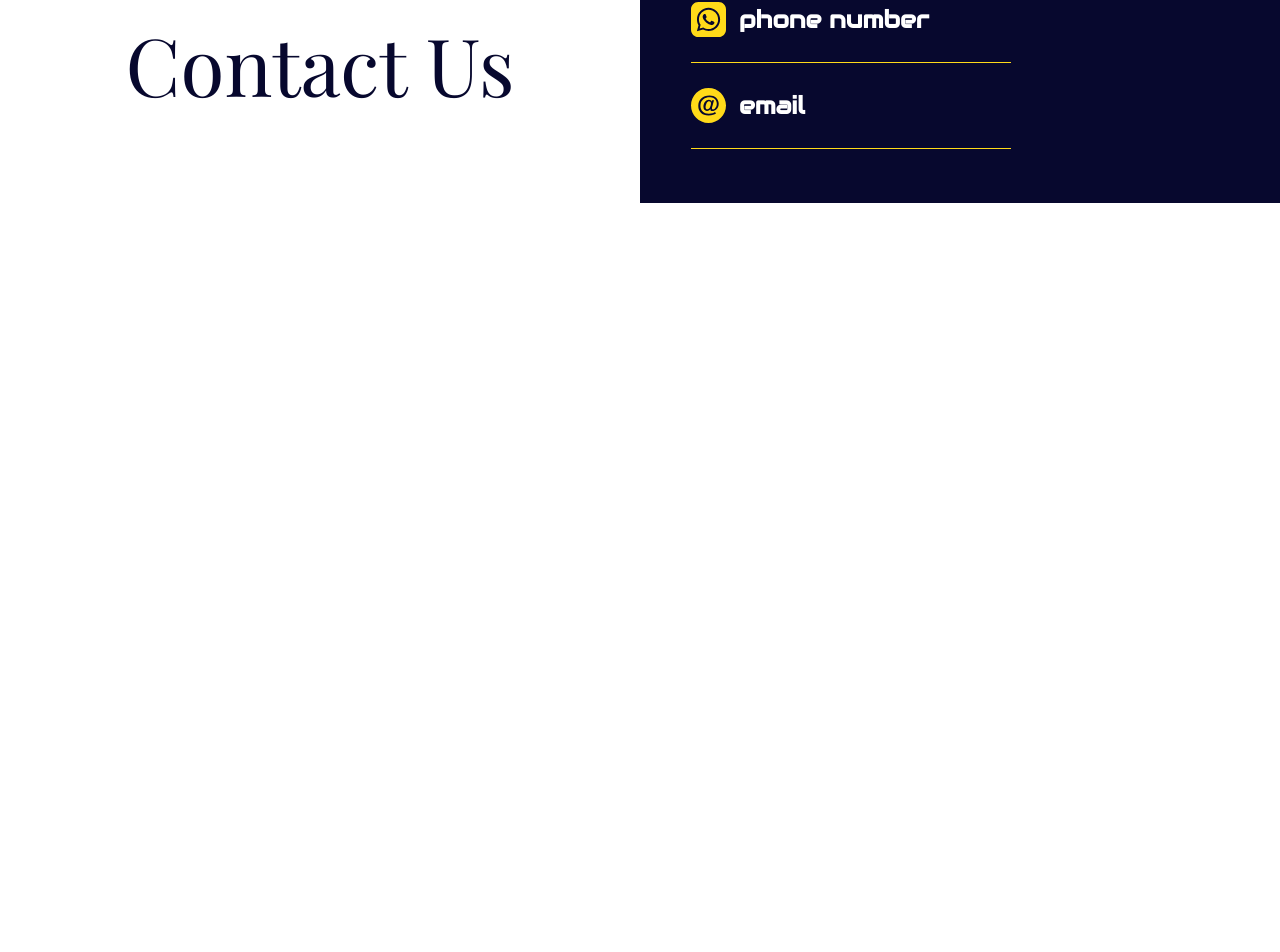
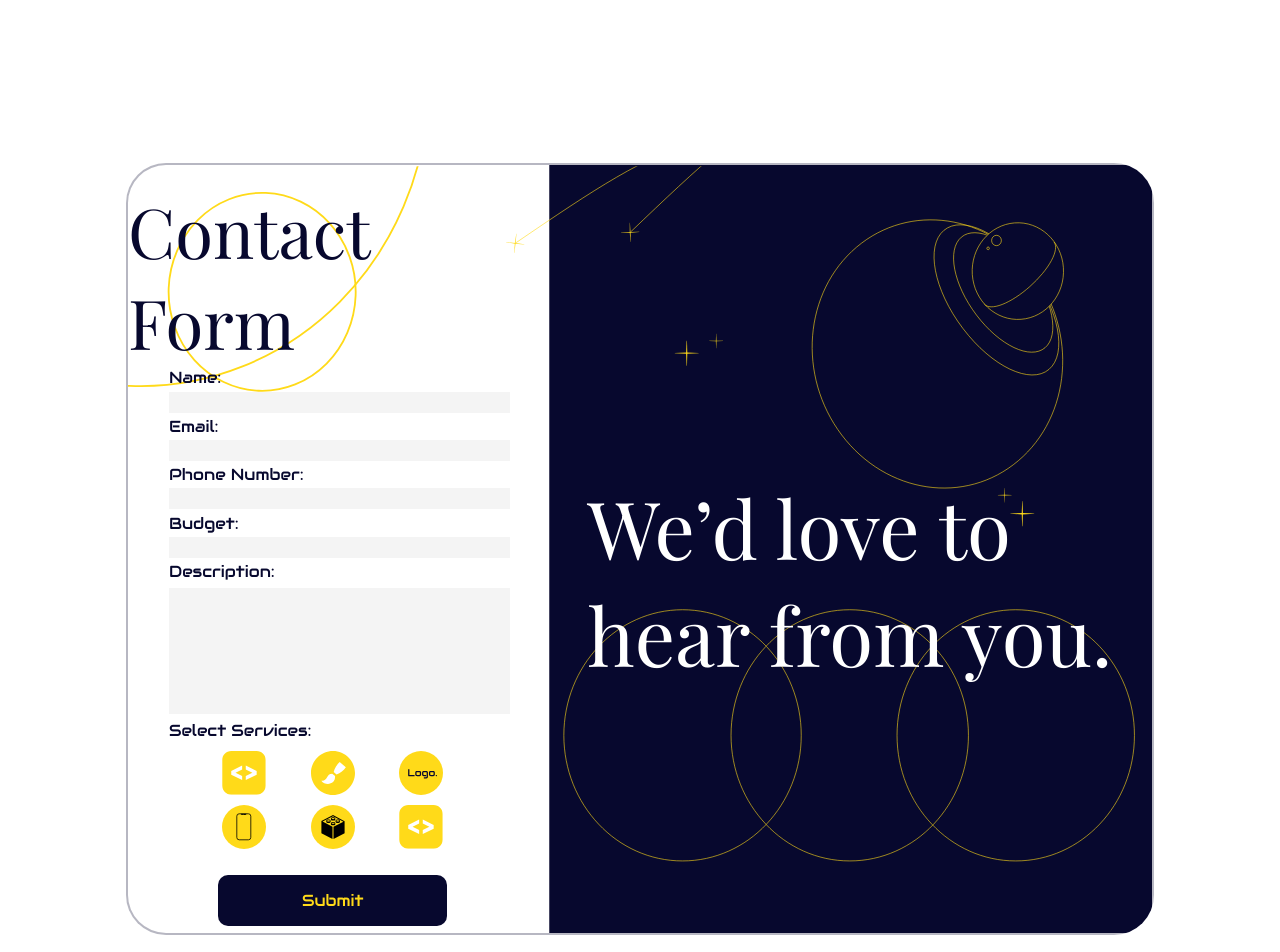
Before and after one commit to younes369/younes369.github.io, a React (Create React App) app: page / in a window 1280 px wide. Shown: the part 6368-7320 px from the top of the page. Before the commit the page ends 6731 px from the top, so only its background shows below. Built offline with nearby package versions, Linux system fonts and the light colour scheme.

Commit message:
adding Form

```diff
--- a/src/App.css
+++ b/src/App.css
@@ -28,7 +28,9 @@ h1 {
   font-family: "Playfair Display", serif;
   color: var(--primary-color);
 }
-
+button {
+  font-family: "Audiowide", cursive;
+}
 .svg {
   position: absolute;
   z-index: -1;
@@ -38,7 +40,6 @@ h1 {
   left: 21vw;
   top: 35vh;
 }
-
 
 .hover:hover {
   -webkit-transform: scale(0.9);
@@ -206,61 +207,6 @@ h1 {
   bottom: -20%;
 }
 
-/*contact us section*/
-
-.contact-us{
-  margin-top: 20vh;
-}
-
-.contact-us-top-section{
-  display: flex;
-  justify-content: center;
-  align-items: center;
-  margin-bottom: 20vh;
-
-}
-
-.contact-us-top-section h1{
-  width: 50%;
-  text-align: center;
-  font-size: 5rem;
-  font-weight: normal;
-}
-
-.contact-us-top-section img{
-  width: 35px;
-}
-
-.details{
-  width: 50%;
-  display: flex;
-  justify-content: center ;
-  align-items: flex-start;
-  flex-direction: column;
-  background-color: var(--primary-color);
-  height: 35vh;
-}
-
-.holder{
-  transform: scale(1);
-  transition: transform 300ms ease-in-out;
-  display: flex;
-  justify-content: flex-start ;
-  align-items: center;
-  padding: 25px 0 25px 0;
-  margin-left: 8%;
-  width: 50%;
-  border-bottom: 1px solid var(--Secondary-color);
-}
-.holder h2{
-  padding-left: 4%;
-}
-
-.holder:hover{
-  transform: scale(0.98);
-  transition: transform 300ms ease-in-out;
-}
-
 /*animations*/
 .scale {
   -webkit-animation: scale 5s linear infinite;
--- a/src/App.jsx
+++ b/src/App.jsx
@@ -1,7 +1,8 @@
 import "./App.css";
 import { Fade, Slide } from "react-awesome-reveal";
+import Services from "./components/Services";
+import Form from "./components/Form";
 
-import Services from "./components/Services";
 
 function App() {
   return (
@@ -188,21 +189,9 @@ function App() {
           </div>
         </Fade>
       </section>
-      <section className="contact-us">
-        <div className="contact-us-top-section">
-          <h1>Contact Us</h1>
-          <div className="details">
-            <div className="holder">
-              <img src="./assets/phone-number.svg" alt="phone-icon" />
-              <h2>phone number</h2>
-            </div>
-            <div className="holder">
-              <img src="./assets/email.svg" alt="email-icon" />
-              <h2>email</h2>
-            </div>
-          </div>
-        </div>
-      </section>
+      <Form/>
+
+
     </div>
   );
 }
--- /dev/null
+++ b/src/components/Form.css
@@ -0,0 +1,174 @@
+
+/*form*/
+.form-container {
+  aspect-ratio: 4/3;
+  border: 2px solid rgba(7, 8, 46, 0.29);
+  border-radius: 40px;
+  background-image: url(../../public/assets/form-bg.svg);
+  margin-bottom: 50vh;
+  margin-top: 50vh;
+  width: 80%;
+  background-size: 100% 100%;
+  background-repeat: no-repeat;
+}
+.rhs-form {
+  width: 60%;
+}
+.rhs-form h1 {
+  color: white;
+  font-weight: normal;
+  font-size: 5rem;
+  margin-right: 20px;
+  margin-left: 50px;
+  margin-top: 10%;
+}
+
+.lhs-form {
+  display: flex;
+  flex-direction: column;
+  justify-content: space-between;
+  align-items: center;
+  width: 40%;
+  height: 100%;
+}
+.lhs-form h1 {
+  color: var(--primary-color);
+  font-weight: normal;
+  font-size: 4.3rem;
+  margin-top: 5%;
+}
+
+.form {
+  height: 85%;
+  width: 80%;
+  display: flex;
+  flex-direction: column;
+  justify-content: flex-start;
+  align-items: flex-start;
+}
+.form input {
+  padding: 2px 15px;
+  width: 95%;
+  height: 4%;
+  background: rgba(233, 233, 233, 0.5);
+  border: none;
+  margin-bottom: 1%;
+  margin-top: 1%;
+}
+.form input:focus-visible {
+  outline: none;
+}
+.form textarea {
+  background: rgba(233, 233, 233, 0.5);
+  width: 95%;
+  margin-bottom: 2%;
+  margin-top: 2%;
+  height: 25%;
+  resize: none;
+  border: none;
+  padding: 10px 15px;
+}
+.form textarea:focus-visible {
+  outline: none;
+}
+.form {
+  color: var(--primary-color);
+}
+
+.select-services {
+  width: 100%;
+  display: flex;
+  align-items: center;
+  justify-content: center;
+  flex-wrap: wrap;
+}
+
+.input {
+  position: relative;
+  margin-top: 3%;
+  width: 27%;
+  display: flex;
+  flex-direction: column;
+  justify-content: center;
+  align-items: center;
+}
+
+.input img {
+  width: 50%;
+}
+
+.input p {
+  font-size: 10px;
+  text-align: center;
+}
+.services-text {
+  z-index: -1;
+  opacity: 0;
+  transition: opacity 300ms linear;
+  background-color: white;
+  border-radius: 8px;
+  border: 1px solid var(--primary-color);
+  padding: 2px 4px;
+  position: absolute;
+  height: fit-content;
+  width: fit-content;
+  margin: auto;
+  right: 0;
+  left: 0;
+  bottom: 110%;
+}
+
+.input:hover{
+  cursor: pointer;
+}
+.input:hover img {
+  transform: scale(0.9);
+}
+.input:hover .services-text {
+  z-index: 1;
+  opacity: 1;
+  transition: opacity 300ms linear;
+}
+
+
+
+
+.submit-button {
+  width: 100%;
+  display: flex;
+  justify-content: center;
+  align-items: center;
+  margin-top: 8%;
+  margin-bottom: 2%;
+}
+
+.custom-button {
+  width: 70%;
+  font-size: 1rem;
+  color: white;
+  display: flex;
+  justify-content: space-around;
+  align-items: center;
+  padding: 15px;
+  border-radius: 10px;
+  border: none;
+}
+
+.custom-button:hover {
+  cursor: pointer;
+  background-color: white;
+  transition: background-color 300ms linear;
+}
+
+.neutral-button {
+  background-color: var(--primary-color);
+  color: var(--Secondary-color);
+  transition: background-color 300ms linear;
+}
+
+.neutral-button:hover {
+  color: var(--primary-color);
+  background-color: var(--Secondary-color);
+  transition: color 300ms linear;
+  transition: background-color 300ms linear;
+}
--- /dev/null
+++ b/src/components/Form.jsx
@@ -0,0 +1,61 @@
+import react, { useState } from "react";
+import "./Form.css"
+
+
+const cardData = require("../data/card-data.json");
+
+function Form() {
+  var [selected, setSelected] = useState(" ");
+  console.log(selected);
+  return (
+    <section className="form-container container">
+      <div className="lhs-form">
+        <h1>Contact Form</h1>
+        <form className="form" action="">
+          <label htmlFor="name">Name:</label>
+          <input type="text" name="name" id="name" />
+          <label htmlFor="email">Email:</label>
+          <input type="text" name="email" id="email" />
+          <label htmlFor="PhoneNum">Phone Number:</label>
+          <input type="text" name="PhoneNum" id="PhoneNum" />
+          <label htmlFor="budget">Budget:</label>
+          <input type="text" name="budget" id="budget" />
+          <label htmlFor="description">Description:</label>
+          <textarea type="text" name="description" id="description" />
+          <label htmlFor="services">Select Services:</label>
+          <div name="services" className="select-services">
+            {cardData.map((card, index) => {
+              return (
+                <div
+                  onClick={() => {
+                    setSelected(`${card["title"]}`);
+                  }}
+                  className="input"
+                  key={index}
+                >
+                  <div className="services-text">
+                    <p>{card["title"]}</p>
+                  </div>
+                  <img
+                    src={card["icon"]}
+                    name="web-development"
+                    alt="web development"
+                    srcset=""
+                  />
+                </div>
+              );
+            })}
+          </div>
+          <div className="submit-button">
+            <button className="custom-button neutral-button">Submit</button>
+          </div>
+        </form>
+      </div>
+      <div className="rhs-form">
+        <h1>We’d love to hear from you.</h1>
+      </div>
+    </section>
+  );
+}
+
+export default Form;
```
Also changed, not shown: public/assets/form-bg.svg.
